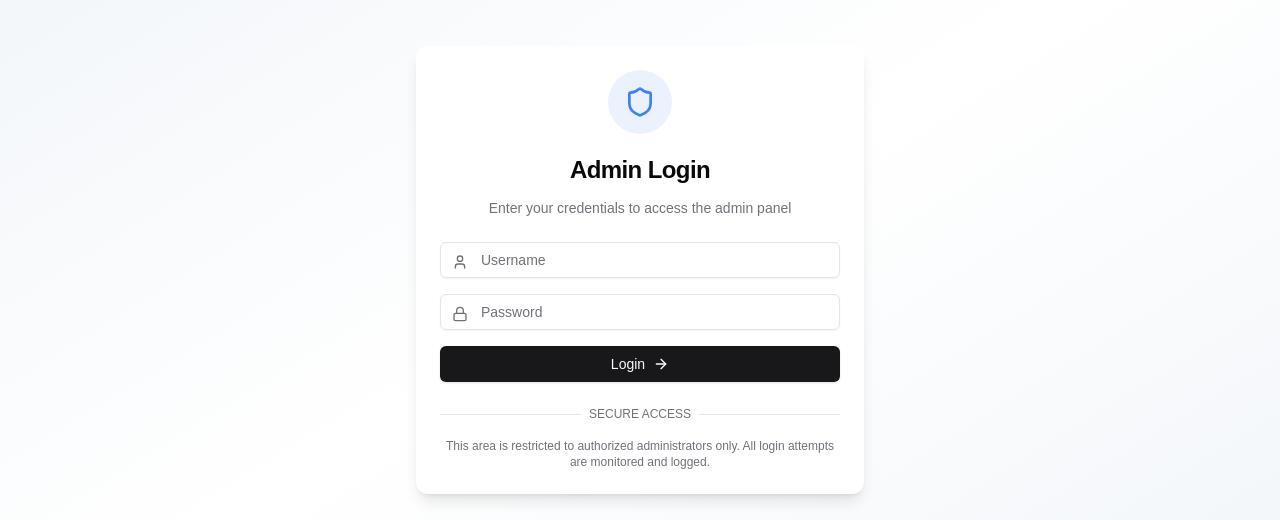
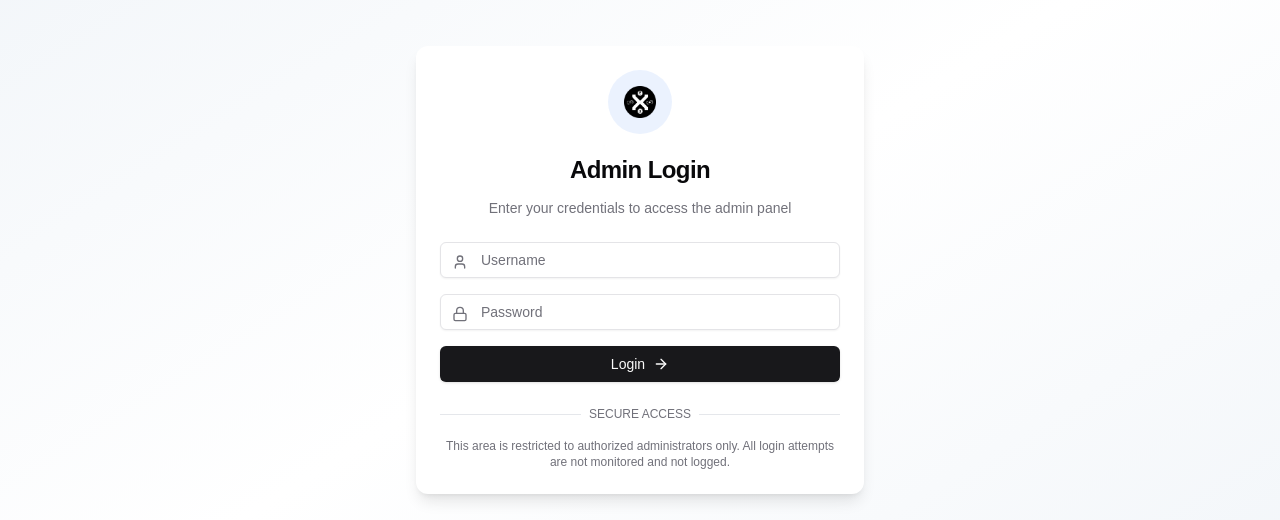
Before and after one commit to Araan-Sheikh/XSplitter, a Next.js app: page /admin/login in a window 1280 px wide. Shown: the part 130-650 px from the top of the page. Built offline with nearby package versions, Linux system fonts and the light colour scheme; no server answers.

Commit message:
Update page.tsx
Fix grammatical error

```diff
--- a/app/admin/login/page.tsx
+++ b/app/admin/login/page.tsx
@@ -58,9 +58,9 @@ export default function AdminLogin() {
         <Card className="border-0 shadow-lg">
           <CardHeader className="space-y-3 pb-2">
             <div className="flex justify-center">
-              <div className="h-16 w-16 rounded-full bg-blue-500/10 flex items-center justify-center mb-2">
-                <Shield className="h-8 w-8 text-blue-500" />
-              </div>
+            <div className="h-16 w-16 rounded-full bg-blue-500/10 flex items-center justify-center mb-2">
+            <img src="/logo.png" alt="XSplitter Logo" className="h-8 w-8" />
+            </div>
             </div>
             <CardTitle className="text-2xl font-bold text-center">
               Admin Login
@@ -138,7 +138,7 @@ export default function AdminLogin() {
               </div>
               <p className="text-xs text-center text-muted-foreground">
                 This area is restricted to authorized administrators only.
-                All login attempts are monitored and logged.
+                All login attempts are not monitored and not logged.
               </p>
             </div>
           </CardContent>
```
